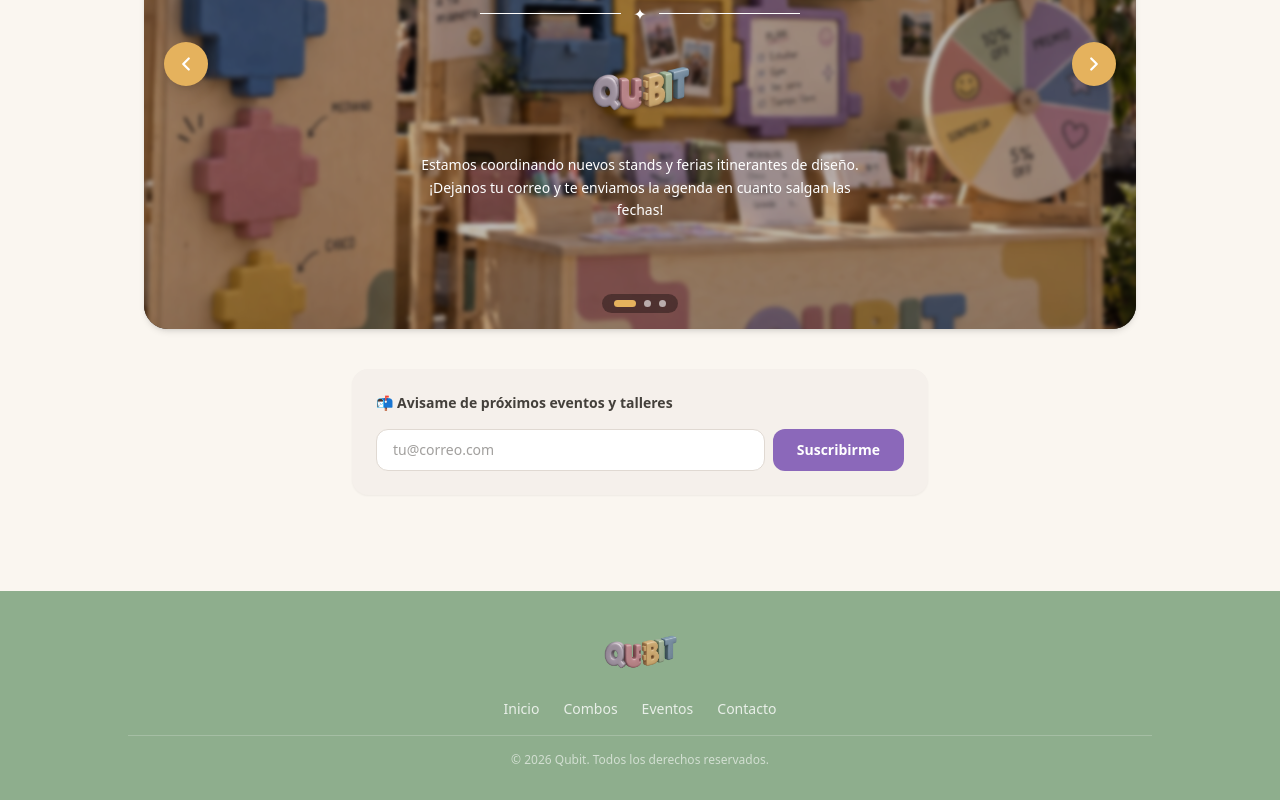
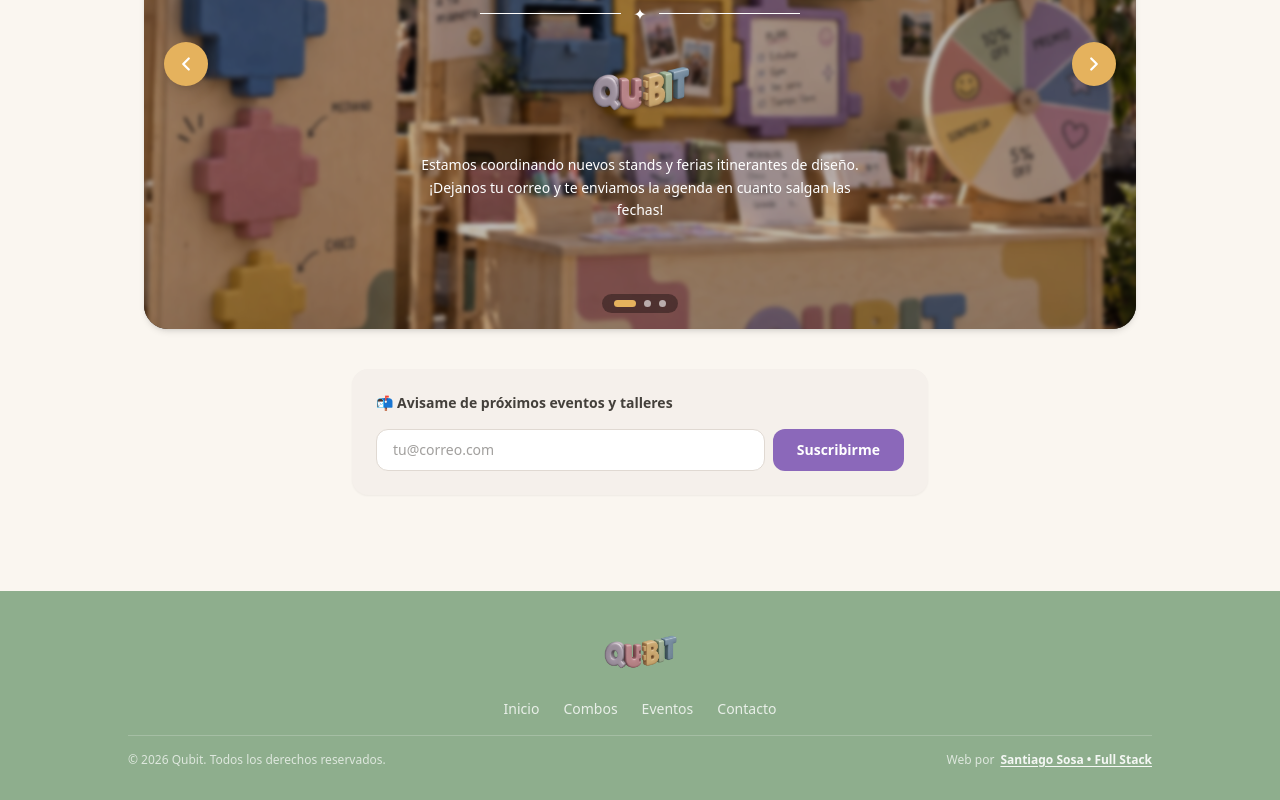
Before and after one commit to Sosa-UTN/qubit-proyecto, a React (Vite) app: page /eventos in a window 1280 px wide. Shown: the part 366-1166 px from the top of the page. Built offline with nearby package versions, Linux system fonts and the light colour scheme.

Commit message:
enlace a whatsapp en el footer

```diff
--- a/src/components/layout/Footer.jsx
+++ b/src/components/layout/Footer.jsx
@@ -39,10 +39,23 @@ export default function Footer() {
         {/* Divider */}
         <div className="w-full h-px bg-white/20" />
 
-        {/* Copyright */}
-        <p className="text-white/60 text-xs text-center">
-          © {new Date().getFullYear()} Qubit. Todos los derechos reservados.
-        </p>
+        {/* Fila inferior */}
+        <div className="w-full flex flex-col sm:flex-row items-center justify-between gap-3 text-xs text-white/70">
+          <p>© {new Date().getFullYear()} Qubit. Todos los derechos reservados.</p>
+
+          <p className="flex items-center gap-1.5">
+            <span>Web por</span>
+            <a
+              href="https://wa.me/5491144096730?text=Hola!%20Vi%20la%20web%20de%20Qubit%20y%20me%20gustaría%20hacerte%20una%20consulta%20por%20un%20desarrollo%20web."
+              target="_blank"
+              rel="noopener noreferrer"
+              className="font-semibold text-white/90 hover:text-white underline underline-offset-2 transition-colors inline-flex items-center gap-1"
+              title="Contactar al desarrollador por WhatsApp"
+            >
+              Santiago Sosa • Full Stack
+            </a>
+          </p>
+        </div>
       </div>
     </footer>
   )
```
